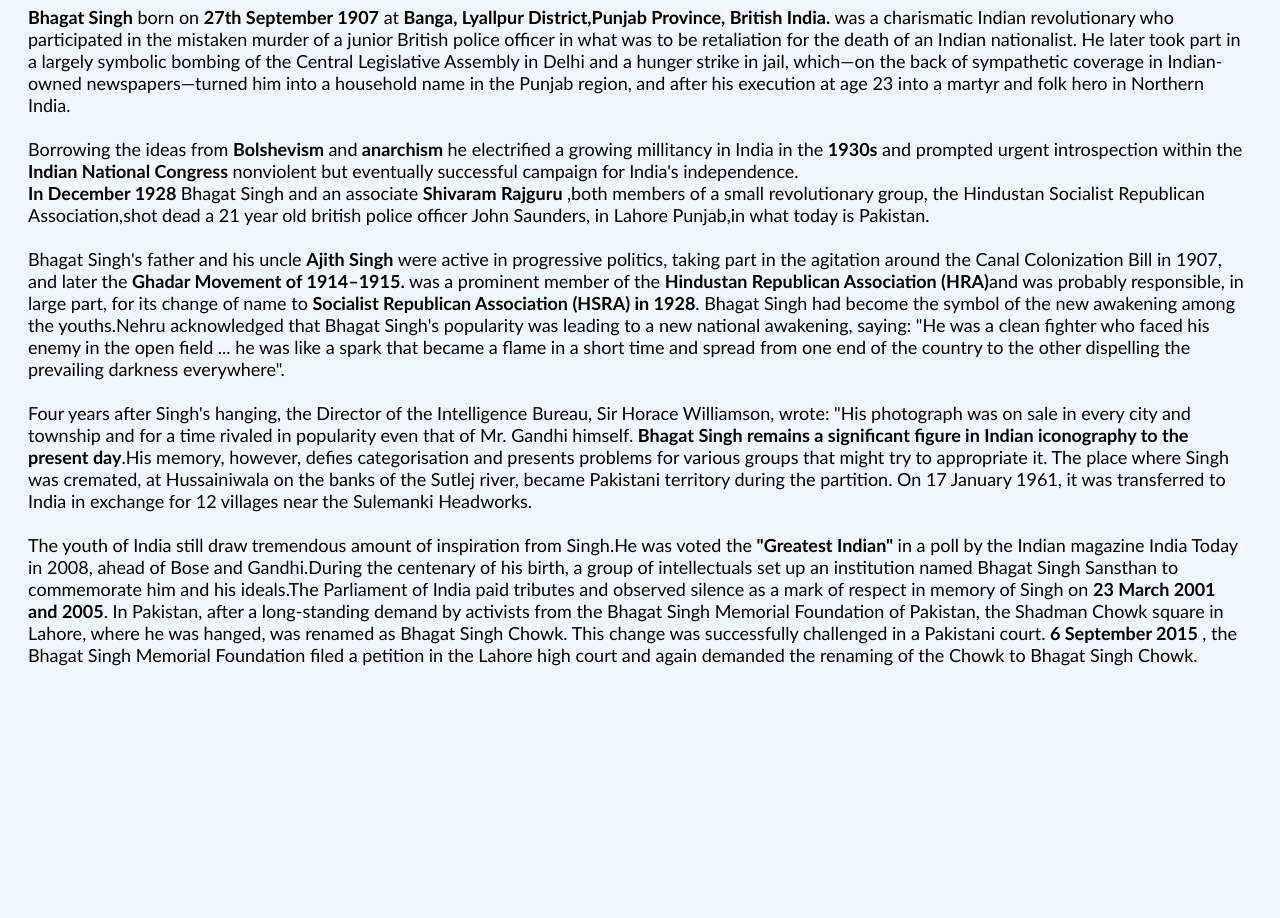
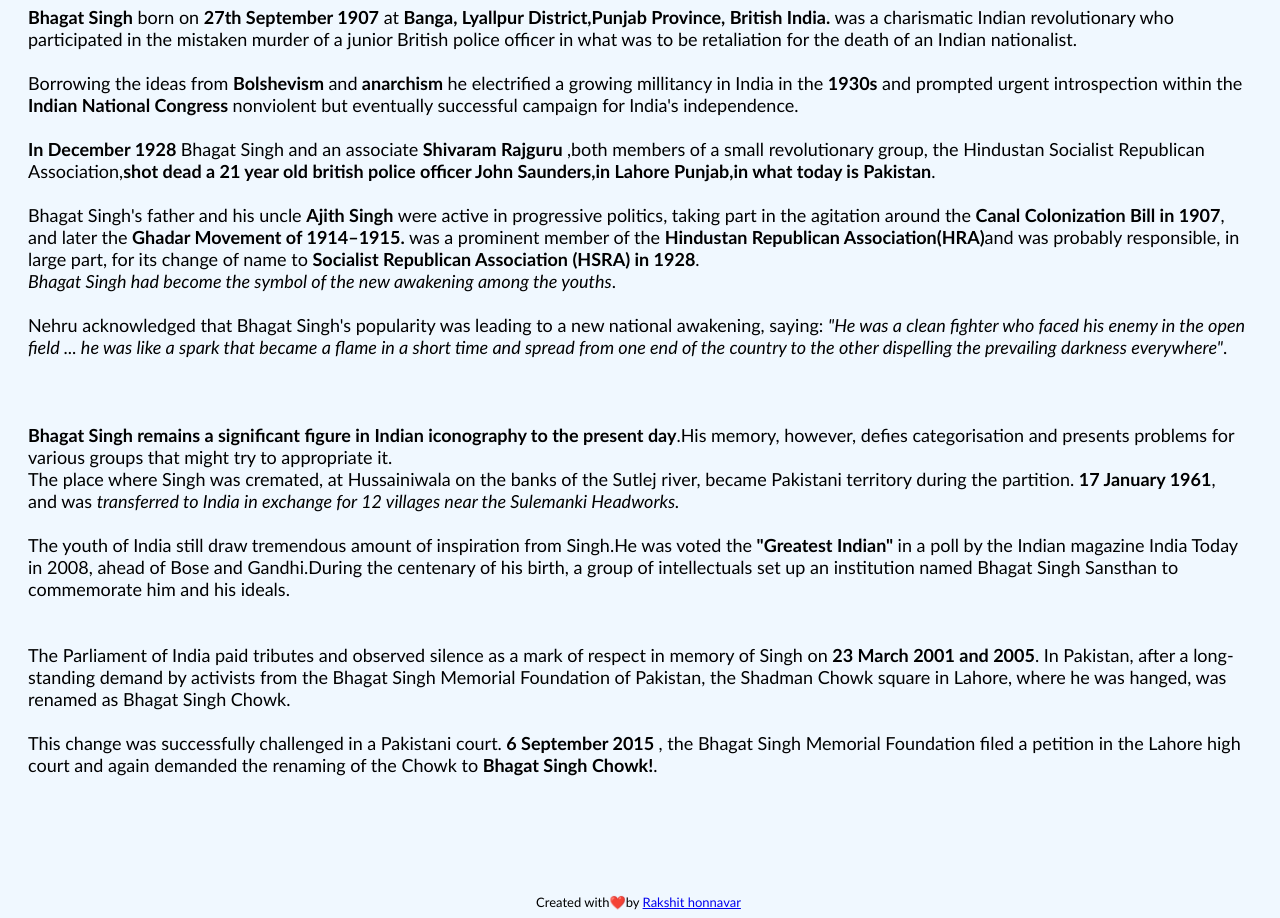
Before and after one commit to Rakshithonnavar/oibsip_task2, a plain HTML site: page index.html in a window 1280 px wide. Shown: the part 660-1578 px from the top of the page. Before the commit the page ends 1344 px from the top, so only its background shows below. Drawn offline with Linux system fonts and the light colour scheme.

Commit message:
latest commit

```diff
--- a/index.html
+++ b/index.html
@@ -3,7 +3,7 @@
 <head>
     <meta charset="UTF-8">
     <meta name="viewport" content="width=device-width, initial-scale=1.0">
-    <title>Tribute to Bhagat Singh🇮🇳</title>
+    <title>Tribute to Shaheed Bhagat Singh🇮🇳</title>
     <link rel="stylesheet" href="style.css"/>
 </head>
 <body>
@@ -11,7 +11,7 @@
         <h1 id="title">Bhagat Singh</h1>
         <h2>"Revolution is an inalienable right of mankind.Freedom is an imperishable birth right of all!"</h2>
          <div id="img-div">
-            <img id="image" alt="Bhagat Singh image" src="Bhagat-Singh.jpg"/>
+            <img id="image" alt="Bhagat Singh image" src="Bhagat-Singh1.jpg"/>
          </div>
     </div>
                 <div id="tribute-info">
@@ -19,32 +19,35 @@
              <strong>Bhagat Singh</strong> born on <strong>27th September 1907</strong> at <strong>Banga, Lyallpur District,Punjab Province, British India.</strong>
               was a charismatic Indian revolutionary  who participated in the mistaken murder of a junior British police officer in what was to be retaliation
               for the death of an Indian nationalist.
-              He later took part in a largely symbolic bombing of the Central Legislative Assembly in Delhi and a hunger strike in jail, which—on the back of sympathetic
-              coverage in Indian-owned
-              newspapers—turned him into a household name in the Punjab region,
-              and after his execution at age 23 into a martyr and folk hero in Northern India.<br><br>
+              <br><br>
               Borrowing the ideas from <strong> Bolshevism </strong>and<strong> anarchism </strong> he electrified a growing millitancy in India in the <strong>1930s</strong> and prompted urgent introspection within the <strong> Indian National Congress </strong>
               nonviolent but eventually successful campaign for India's independence.
-              <br>
-              <strong> In December 1928 </strong>Bhagat Singh and an associate <strong> Shivaram Rajguru </strong>,both members of a small revolutionary group, the Hindustan Socialist Republican Association,shot dead a 21 year old british police officer John Saunders, in Lahore Punjab,in what today is Pakistan.
+              <br><br>
+              <strong> In December 1928 </strong>Bhagat Singh and an associate <strong> Shivaram Rajguru </strong>,both members of a small revolutionary group, the Hindustan Socialist Republican Association,<strong>shot dead a 21 year old british police officer
+               John Saunders,in Lahore Punjab,in what today is Pakistan</strong>.
               <br>
               <br>
-             <!---edit from here-->
-             Bhagat Singh's father and his uncle <strong>Ajith Singh </strong>were active in progressive politics, taking part in the agitation around the Canal Colonization Bill in 1907, and later the <strong>Ghadar Movement of 1914–1915.</strong>
-             was a prominent member of the <strong>Hindustan Republican Association (HRA)</strong>and was probably responsible, in large part, for its change of name to <strong>Socialist Republican Association (HSRA) in 1928</strong>.
-             Bhagat Singh had become the symbol of the new awakening among the youths.Nehru acknowledged that Bhagat Singh's popularity was leading to a new national awakening, saying: "He was a clean fighter who faced his enemy in the open field ...
-             he was like a spark that became a flame in a short time and spread from one end of the country to the other dispelling the prevailing darkness everywhere".<br><br>
-
-             Four years after Singh's hanging, the Director of the Intelligence Bureau, Sir Horace Williamson, wrote: "His photograph was on sale in every city and township and for a time rivaled in popularity even that of Mr. Gandhi himself.
+             Bhagat Singh's father and his uncle <strong>Ajith Singh </strong>were active in progressive politics, taking part in the agitation around the <strong>Canal Colonization Bill in 1907</strong>, and later the <strong>Ghadar Movement of 1914–1915.</strong>
+             was a prominent member of the <strong>Hindustan Republican Association(HRA)</strong>and was probably responsible, in large part, for its change of name to <strong>Socialist Republican Association (HSRA) in 1928</strong>.
+             <br>
+             <em>Bhagat Singh had become the symbol of the new awakening among the youths</em>.<br><br>
+             Nehru acknowledged that Bhagat Singh's popularity was leading to a new national awakening, saying: <em>"He was a clean fighter who faced his enemy in the open field ...
+             he was like a spark that became a flame in a short time and spread from one end of the country to the other dispelling the prevailing darkness everywhere"</em>.<br><br>
+             <br> <br>
              <strong>Bhagat Singh remains a significant figure in Indian iconography to the present day</strong>.His memory, however, defies categorisation and presents problems for various groups that might try to appropriate it.
-             The place where Singh was cremated, at Hussainiwala on the banks of the Sutlej river, became Pakistani territory during the partition. On 17 January 1961, it was transferred to India in exchange for 12 villages near the Sulemanki Headworks.
-            <br><br>
+             <br>
+            The place where Singh was cremated, at Hussainiwala on the banks of the Sutlej river, became Pakistani territory during the partition. <b> 17 January 1961</b>, and was
+             <em>transferred to India in exchange for 12 villages near the Sulemanki Headworks.</em>
+              <br><br>
              The youth of India still draw tremendous amount of inspiration from Singh.He was voted the <strong> "Greatest Indian" </strong>in a poll by the Indian magazine India Today in 2008, ahead of Bose and Gandhi.During the centenary of his birth,
-             a group of intellectuals set up an institution named Bhagat Singh Sansthan to commemorate him and his ideals.The Parliament of India paid tributes and observed silence as a mark of respect in memory of Singh on <strong>23 March 2001 and 2005</strong>.
-             In Pakistan, after a long-standing demand by activists from the Bhagat Singh Memorial Foundation of Pakistan, the Shadman Chowk square in Lahore, where he was hanged, was renamed as Bhagat Singh Chowk. This change was successfully
-             challenged in a Pakistani court.<strong> 6 September 2015 </strong>, the Bhagat Singh Memorial Foundation filed a petition in the Lahore high court and again demanded the renaming of the Chowk to Bhagat Singh Chowk.
+             a group of intellectuals set up an institution named Bhagat Singh Sansthan to commemorate him and his ideals.<br><br><br>The Parliament of India paid tributes and observed silence as a mark of respect in memory of Singh on
+             <strong>23 March 2001 and 2005</strong>.
+             In Pakistan, after a long-standing demand by activists from the Bhagat Singh Memorial Foundation of Pakistan, the Shadman Chowk square in Lahore, where he was hanged, was renamed as Bhagat Singh Chowk.<br><br>
+              This change was successfully
+             challenged in a Pakistani court.<strong> 6 September 2015 </strong>, the Bhagat Singh Memorial Foundation filed a petition in the Lahore high court and again demanded the renaming of the Chowk to <b>Bhagat Singh Chowk!</b>.
             </p>
             </li>
         </div>
 </body>
+<div class="credits" >Created with❤️by <a href="https://www.linkedin.com/in/rakshit-honnavar-7b7ba51bb/"> Rakshit honnavar</a></div>
 </html>
--- a/style.css
+++ b/style.css
@@ -1,5 +1,5 @@
 body {
-    font-family:'Gill Sans', 'Gill Sans MT', Calibri, 'Trebuchet MS', sans-serif;
+    font-family:'Trebuchet MS', 'Lucida Sans Unicode', 'Lucida Grande', 'Lucida Sans', Arial, sans-serif;
     font-size: 18px;
     padding-top: -5px;
     background-color: aliceblue;
@@ -47,7 +47,7 @@
   #tribute-info {
     max-width: 100%;
     margin: 0 auto;
-    animation: slide 4.2s ease-in-out;
+    animation: slide 4.5s ease-in-out;
     padding-top: -5px;
 
   }
@@ -88,3 +88,8 @@
       left: 0;
     }
 }
+.credits{
+  padding-top: 100px;
+  text-align: center;
+  font-size: small;
+}
```
Also changed, not shown: Bhagat-Singh.jpg (deleted), Bhagat-Singh1.jpg (added).
